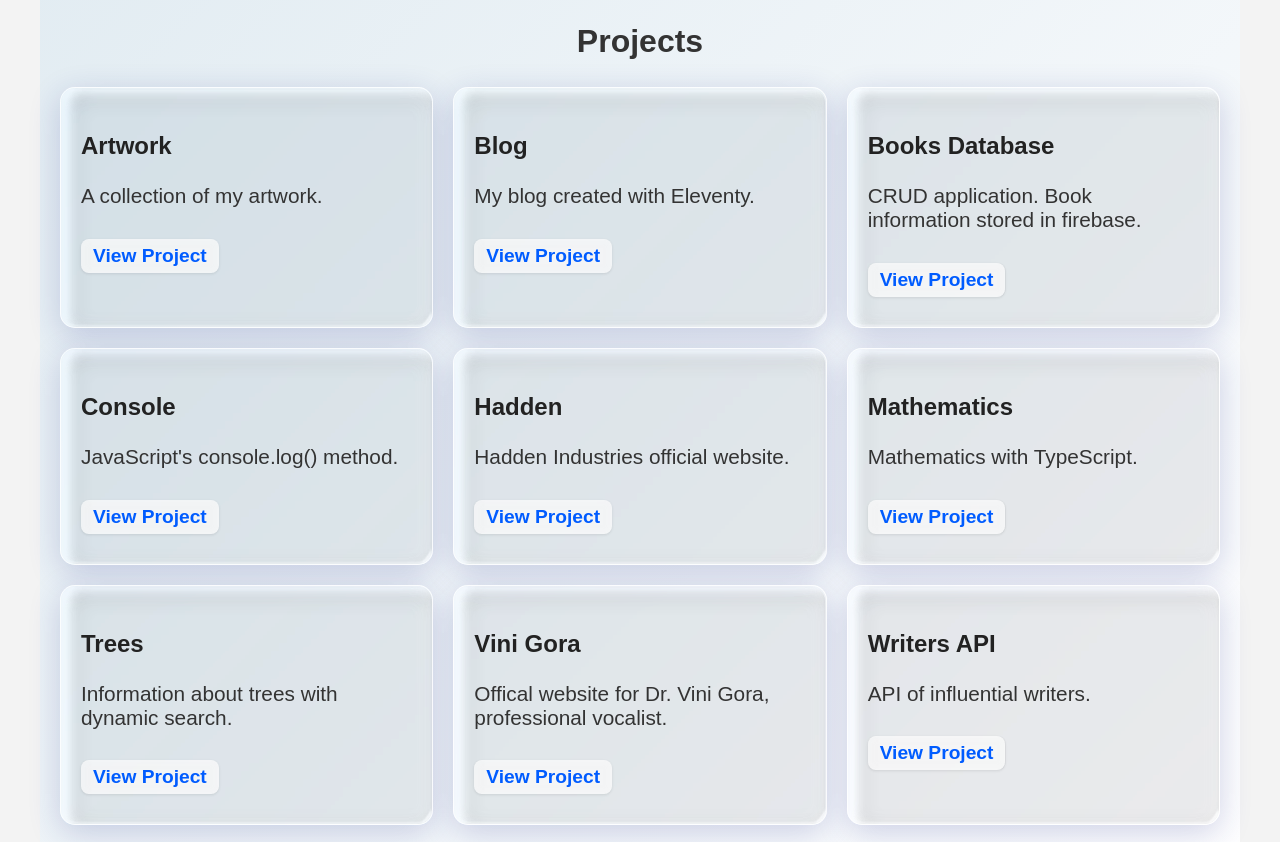
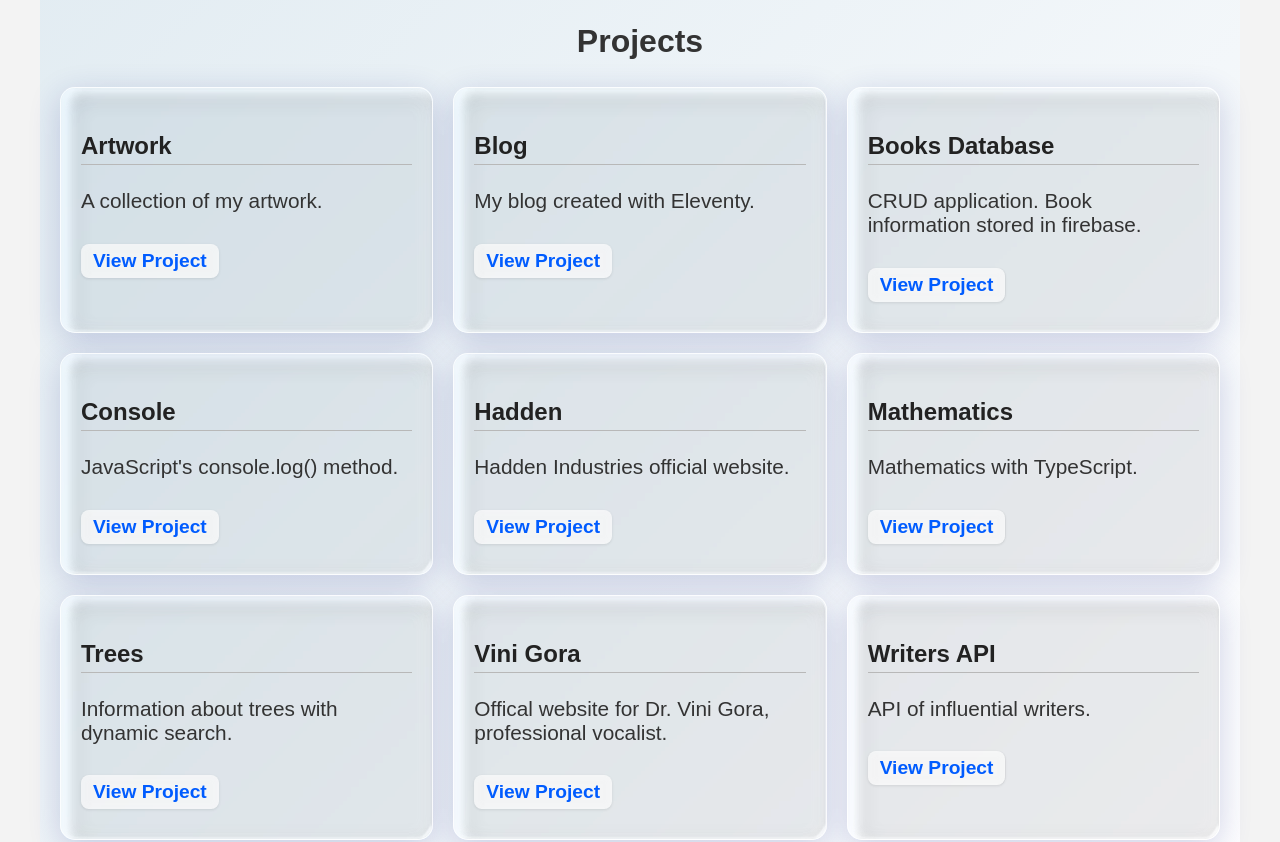
Before and after one commit to kironroy/kironroy-react, a React (Create React App) app: page / in a window 1280 px wide. Shown: the part 980-1822 px from the top of the page. Built offline with nearby package versions, Linux system fonts and the light colour scheme; no server answers; a web font is replaced by a local one.

Commit message:
Update Portfolio.css
✔️ HR lines added to portfolio.

```diff
--- a/src/components/Portfolio.css
+++ b/src/components/Portfolio.css
@@ -103,6 +103,8 @@ h2 {
 .project-card h3 {
   font-size: 1.5em;
   color: #222;
+  border-bottom: 1px solid #b8b8b8; /* Thin line */
+  padding-bottom: 4px; /* Space between text and line */
 }
 
 p {
@@ -175,4 +177,9 @@ p {
   h2 {
     color: #e4e4e4;
   }
+
+  .project-card h3 {
+  border-bottom: 1px solid #5e5e5e; /* Thin line */
 }
+
+}
```
